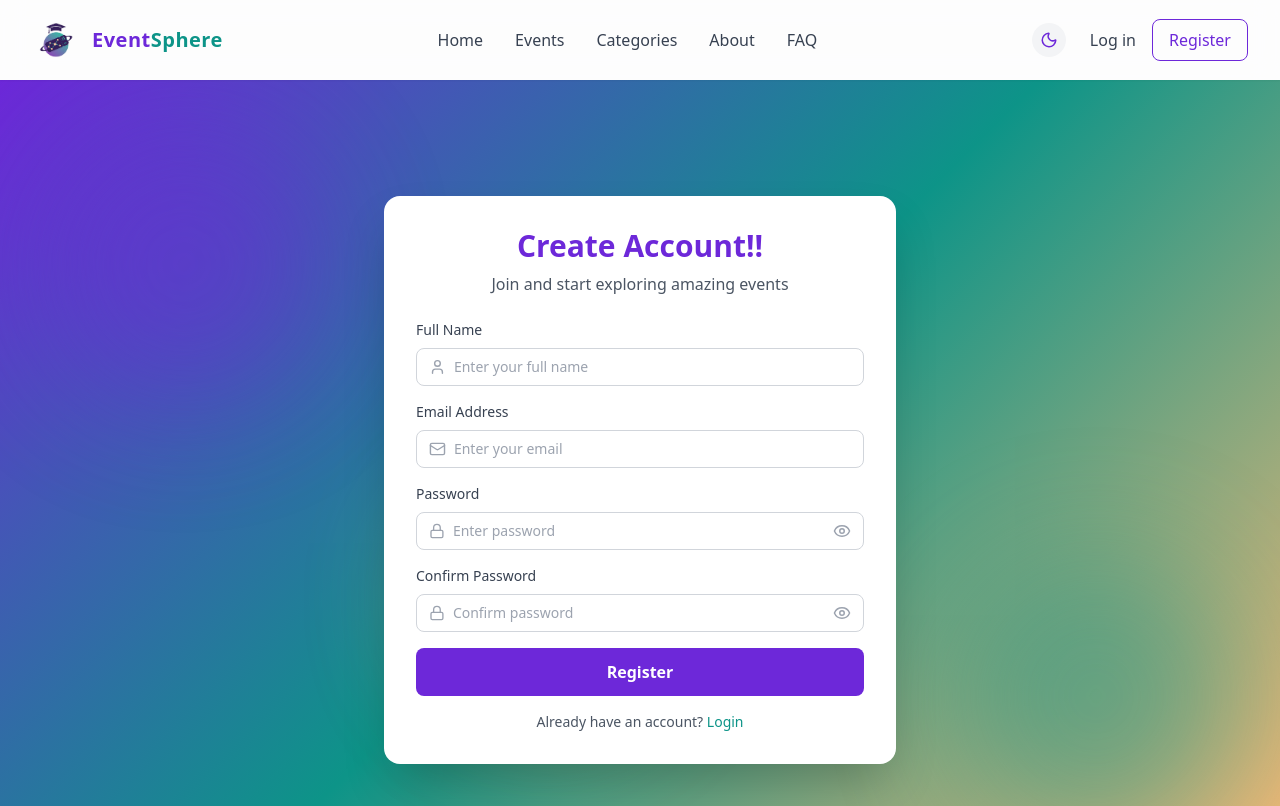
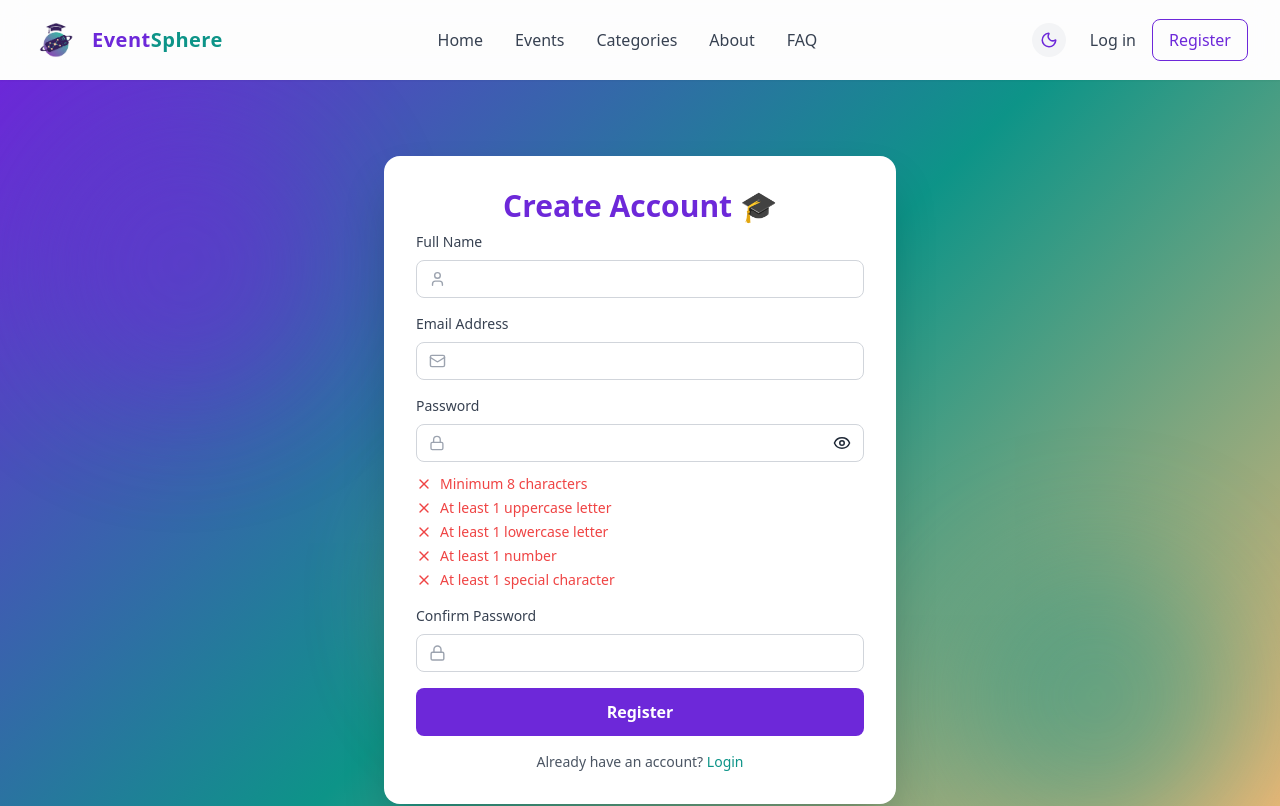
Before and after one commit to JanhaviShigwan/FinalYearProject, a React (Create React App) app in the folder Frontend/eventsphere/: page /register in a window 1280 px wide. Shown: the top 806 px of the page. Built offline with nearby package versions, Linux system fonts and the light colour scheme.

Commit message:
Added Form validations

```diff
--- a/Frontend/eventsphere/src/pages/Login.jsx
+++ b/Frontend/eventsphere/src/pages/Login.jsx
@@ -1,6 +1,6 @@
 import { useState } from "react";
 import { motion } from "framer-motion";
-import { Mail, Lock, Eye, EyeOff } from "lucide-react";
+import { Mail, Lock } from "lucide-react";
 import { Link } from "react-router-dom";
 import Navbar from "../components/Navbar";
 import Footer from "../components/Footer";
@@ -10,31 +10,41 @@ export default function Login() {
   const [formData, setFormData] = useState({
     email: "",
     password: "",
-    remember: false,
   });
 
-  const [showPassword, setShowPassword] = useState(false);
+  const [error, setError] = useState("");
+
+  const emailRegex = /^[a-zA-Z0-9._%+-]+@somaiya\.edu$/;
 
   const handleChange = (e) => {
-    const { name, value, type, checked } = e.target;
     setFormData({
       ...formData,
-      [name]: type === "checkbox" ? checked : value,
+      [e.target.name]: e.target.value,
     });
   };
 
   const handleSubmit = (e) => {
     e.preventDefault();
-    console.log(formData);
+    setError("");
+
+    if (!emailRegex.test(formData.email)) {
+      setError("Only @somaiya.edu emails are allowed.");
+      return;
+    }
+
+    if (!formData.password) {
+      setError("Password is required.");
+      return;
+    }
+
+    console.log("Login Success:", formData);
   };
 
   return (
     <>
       <Navbar />
-
       <div className="login-wrapper">
 
-        {/* Floating Background Blobs */}
         <div className="login-blob blob-1"></div>
         <div className="login-blob blob-2"></div>
         <div className="login-blob blob-3"></div>
@@ -46,13 +56,13 @@ export default function Login() {
           className="login-card"
         >
           <h2 className="login-title">Welcome Back 👋</h2>
-          <p className="login-subtitle">
-            Login to manage and explore events
-          </p>
+
+          {error && (
+            <p className="text-red-500 text-sm text-center mb-3">{error}</p>
+          )}
 
           <form className="login-form" onSubmit={handleSubmit}>
 
-            {/* Email */}
             <div className="form-group">
               <label>Email Address</label>
               <div className="input-box">
@@ -60,48 +70,23 @@ export default function Login() {
                 <input
                   type="email"
                   name="email"
-                  placeholder="Enter your email"
                   value={formData.email}
                   onChange={handleChange}
                 />
               </div>
             </div>
 
-            {/* Password */}
             <div className="form-group">
               <label>Password</label>
               <div className="input-box">
                 <Lock size={18} className="input-icon" />
                 <input
-                  type={showPassword ? "text" : "password"}
+                  type="password"
                   name="password"
-                  placeholder="Enter your password"
                   value={formData.password}
                   onChange={handleChange}
                 />
-                <div
-                  className="cursor-pointer ml-2 text-gray-400"
-                  onClick={() => setShowPassword(!showPassword)}
-                >
-                  {showPassword ? <EyeOff size={18} /> : <Eye size={18} />}
-                </div>
               </div>
-            </div>
-
-            <div className="login-options">
-              <label className="remember-me">
-                <input
-                  type="checkbox"
-                  name="remember"
-                  checked={formData.remember}
-                  onChange={handleChange}
-                />
-                Remember me
-              </label>
-
-              <Link to="/forgot-password" className="forgot-link">
-                Forgot Password?
-              </Link>
             </div>
 
             <button type="submit" className="login-btn">
@@ -112,12 +97,9 @@ export default function Login() {
               Don’t have an account?
               <Link to="/register"> Register</Link>
             </p>
-
           </form>
         </motion.div>
-
       </div>
-
       <Footer />
     </>
   );
--- a/Frontend/eventsphere/src/pages/Register.jsx
+++ b/Frontend/eventsphere/src/pages/Register.jsx
@@ -1,6 +1,6 @@
 import { useState } from "react";
 import { motion } from "framer-motion";
-import { User, Mail, Lock, Eye, EyeOff } from "lucide-react";
+import { User, Mail, Lock, Eye, EyeOff, Check, X } from "lucide-react";
 import { Link } from "react-router-dom";
 import Navbar from "../components/Navbar";
 import Footer from "../components/Footer";
@@ -16,6 +16,27 @@ export default function Register() {
 
   const [showPassword, setShowPassword] = useState(false);
   const [showConfirm, setShowConfirm] = useState(false);
+  const [error, setError] = useState("");
+
+  const emailRegex = /^[a-zA-Z0-9._%+-]+@somaiya\.edu$/;
+
+  const passwordRules = {
+    minLength: /.{8,}/,
+    upperCase: /[A-Z]/,
+    lowerCase: /[a-z]/,
+    number: /[0-9]/,
+    specialChar: /[!@#$%^&*(),.?":{}|<>]/,
+  };
+
+  const validatePassword = (password) => ({
+    minLength: passwordRules.minLength.test(password),
+    upperCase: passwordRules.upperCase.test(password),
+    lowerCase: passwordRules.lowerCase.test(password),
+    number: passwordRules.number.test(password),
+    specialChar: passwordRules.specialChar.test(password),
+  });
+
+  const passwordValidation = validatePassword(formData.password);
 
   const handleChange = (e) => {
     setFormData({
@@ -26,7 +47,25 @@ export default function Register() {
 
   const handleSubmit = (e) => {
     e.preventDefault();
-    console.log(formData);
+    setError("");
+
+    if (!emailRegex.test(formData.email)) {
+      setError("Email must be a valid @somaiya.edu address.");
+      return;
+    }
+
+    const allValid = Object.values(passwordValidation).every(Boolean);
+    if (!allValid) {
+      setError("Password does not meet required criteria.");
+      return;
+    }
+
+    if (formData.password !== formData.confirmPassword) {
+      setError("Passwords do not match.");
+      return;
+    }
+
+    console.log("Register Success:", formData);
   };
 
   return (
@@ -34,8 +73,6 @@ export default function Register() {
       <Navbar />
 
       <div className="login-wrapper">
-
-        {/* Same Floating Blobs */}
         <div className="login-blob blob-1"></div>
         <div className="login-blob blob-2"></div>
         <div className="login-blob blob-3"></div>
@@ -46,10 +83,11 @@ export default function Register() {
           transition={{ duration: 0.5 }}
           className="register-card"
         >
-          <h2 className="register-title">Create Account!!</h2>
-          <p className="register-subtitle">
-            Join and start exploring amazing events
-          </p>
+          <h2 className="register-title">Create Account 🎓</h2>
+
+          {error && (
+            <p className="text-red-500 text-sm text-center mb-3">{error}</p>
+          )}
 
           <form className="register-form" onSubmit={handleSubmit}>
 
@@ -61,7 +99,6 @@ export default function Register() {
                 <input
                   type="text"
                   name="name"
-                  placeholder="Enter your full name"
                   value={formData.name}
                   onChange={handleChange}
                 />
@@ -76,11 +113,24 @@ export default function Register() {
                 <input
                   type="email"
                   name="email"
-                  placeholder="Enter your email"
                   value={formData.email}
                   onChange={handleChange}
                 />
               </div>
+
+              {formData.email && (
+                <p
+                  className={`text-sm mt-1 ${
+                    emailRegex.test(formData.email)
+                      ? "text-green-500"
+                      : "text-red-500"
+                  }`}
+                >
+                  {emailRegex.test(formData.email)
+                    ? "Valid Somaiya email ✔"
+                    : "Email must end with @somaiya.edu"}
+                </p>
+              )}
             </div>
 
             {/* Password */}
@@ -91,16 +141,34 @@ export default function Register() {
                 <input
                   type={showPassword ? "text" : "password"}
                   name="password"
-                  placeholder="Enter password"
                   value={formData.password}
                   onChange={handleChange}
                 />
                 <div
-                  className="cursor-pointer ml-2 text-gray-400"
+                  className="cursor-pointer ml-2"
                   onClick={() => setShowPassword(!showPassword)}
                 >
                   {showPassword ? <EyeOff size={18} /> : <Eye size={18} />}
                 </div>
+              </div>
+
+              {/* Password Checklist */}
+              <div className="mt-3 space-y-1 text-sm">
+                {Object.entries(passwordValidation).map(([key, value]) => (
+                  <div
+                    key={key}
+                    className={`flex items-center gap-2 ${
+                      value ? "text-green-500" : "text-red-500"
+                    }`}
+                  >
+                    {value ? <Check size={16} /> : <X size={16} />}
+                    {key === "minLength" && "Minimum 8 characters"}
+                    {key === "upperCase" && "At least 1 uppercase letter"}
+                    {key === "lowerCase" && "At least 1 lowercase letter"}
+                    {key === "number" && "At least 1 number"}
+                    {key === "specialChar" && "At least 1 special character"}
+                  </div>
+                ))}
               </div>
             </div>
 
@@ -112,17 +180,24 @@ export default function Register() {
                 <input
                   type={showConfirm ? "text" : "password"}
                   name="confirmPassword"
-                  placeholder="Confirm password"
                   value={formData.confirmPassword}
                   onChange={handleChange}
                 />
-                <div
-                  className="cursor-pointer ml-2 text-gray-400"
-                  onClick={() => setShowConfirm(!showConfirm)}
+              </div>
+
+              {formData.confirmPassword && (
+                <p
+                  className={`text-sm mt-1 ${
+                    formData.password === formData.confirmPassword
+                      ? "text-green-500"
+                      : "text-red-500"
+                  }`}
                 >
-                  {showConfirm ? <EyeOff size={18} /> : <Eye size={18} />}
-                </div>
-              </div>
+                  {formData.password === formData.confirmPassword
+                    ? "Passwords match ✔"
+                    : "Passwords do not match"}
+                </p>
+              )}
             </div>
 
             <button type="submit" className="register-btn">
@@ -133,10 +208,8 @@ export default function Register() {
               Already have an account?
               <Link to="/login"> Login</Link>
             </p>
-
           </form>
         </motion.div>
-
       </div>
 
       <Footer />
```
